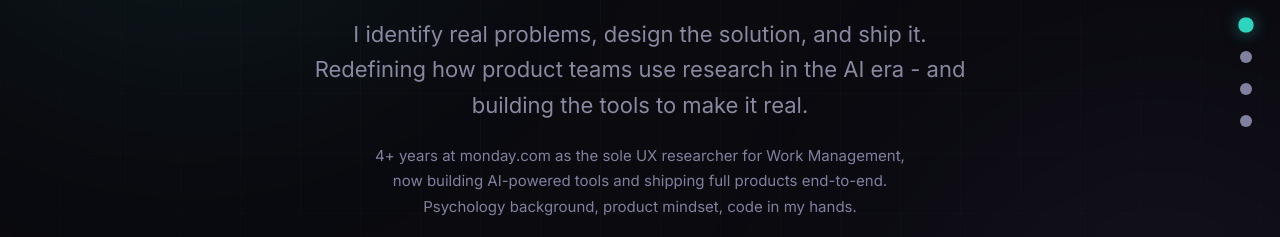
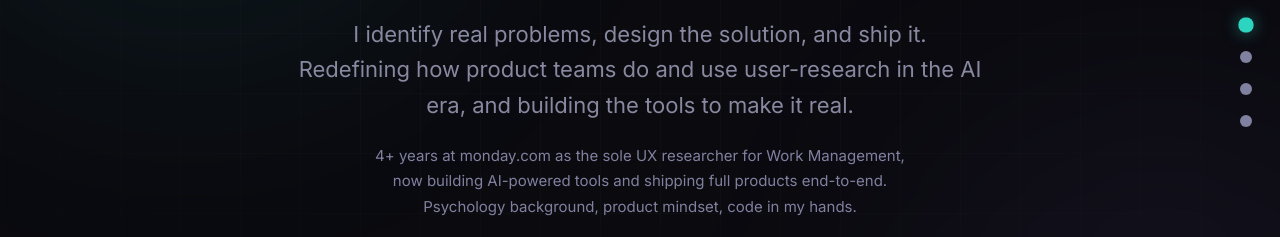
Before and after one commit to Nadavbotan/portfolio, a plain HTML site: page index.html in a window 1280 px wide. Shown: the part 327-564 px from the top of the page. Drawn offline with Linux system fonts and the light colour scheme; animation ran at ten frames a second.

Commit message:
Update hero subtitle to emphasize user-research in the AI era
Co-authored-by: Cursor <cursoragent@cursor.com>

```diff
--- a/index.html
+++ b/index.html
@@ -33,7 +33,7 @@
       </h1>
       <p class="hero-subtitle anim-fade-up anim-delay-2">
         I identify real problems, design the solution, and ship it.<br>
-        Redefining how product teams use research in the AI era - and building the tools to make it real.
+        Redefining how product teams do and use user-research in the AI era, and building the tools to make it real.
       </p>
       <p class="hero-desc anim-fade-up anim-delay-3">
         4+ years at monday.com as the sole UX researcher for Work Management,
```
